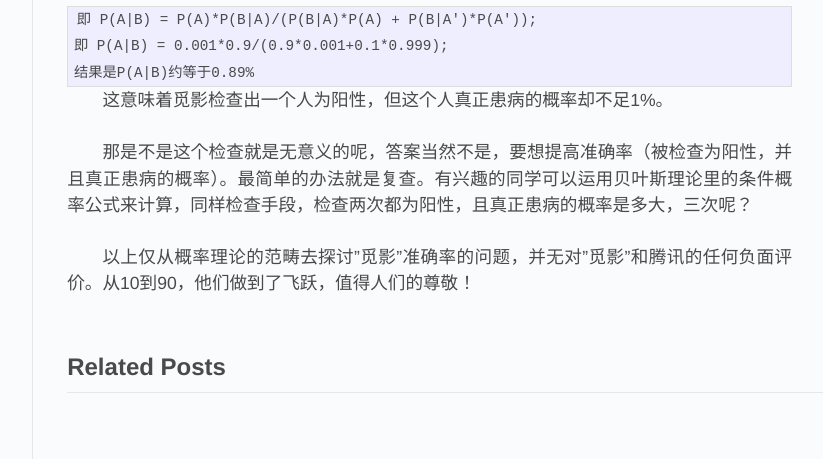
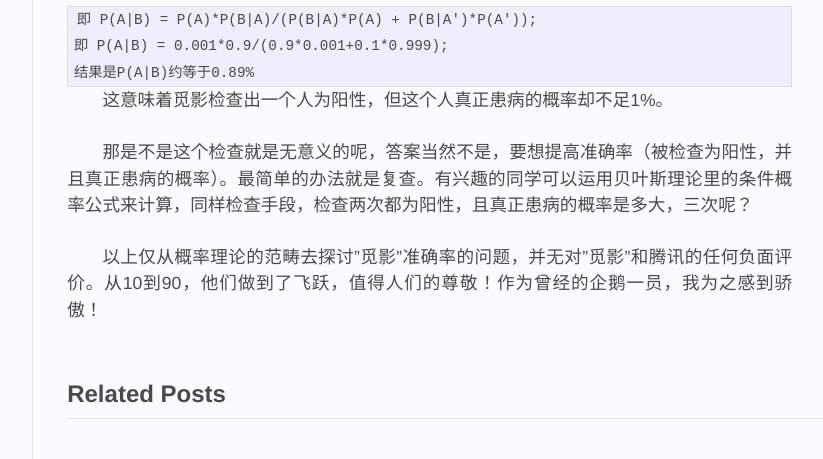
Before and after one commit to JohnnieFucker/blog, a Jekyll site: the page built from _posts/2017-08-10-evaluate-tencent-miying-by-bayes-theorem.md, in a window 1280 px wide. Shown: the part 2037-2496 px from the top of the page, without its empty margins (357-1180 px from the left). Built offline with Jekyll 4.4.1, drawn with Linux system fonts in a browser that asks for light colours; comment, search, counter and statistics services are not loaded.

Commit message:
add post

```diff
--- a/_posts/2017-08-10-evaluate-tencent-miying-by-bayes-theorem.md
+++ b/_posts/2017-08-10-evaluate-tencent-miying-by-bayes-theorem.md
@@ -59,4 +59,4 @@
 
 
 
-以上仅从概率理论的范畴去探讨"觅影"准确率的问题，并无对"觅影"和腾讯的任何负面评价。从10到90，他们做到了飞跃，值得人们的尊敬！
+以上仅从概率理论的范畴去探讨"觅影"准确率的问题，并无对"觅影"和腾讯的任何负面评价。从10到90，他们做到了飞跃，值得人们的尊敬！作为曾经的企鹅一员，我为之感到骄傲！
```
